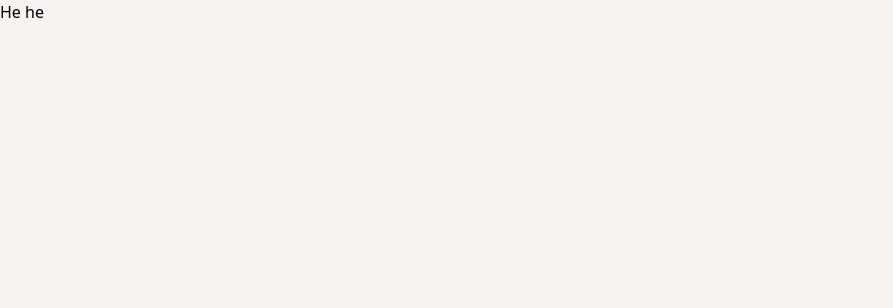
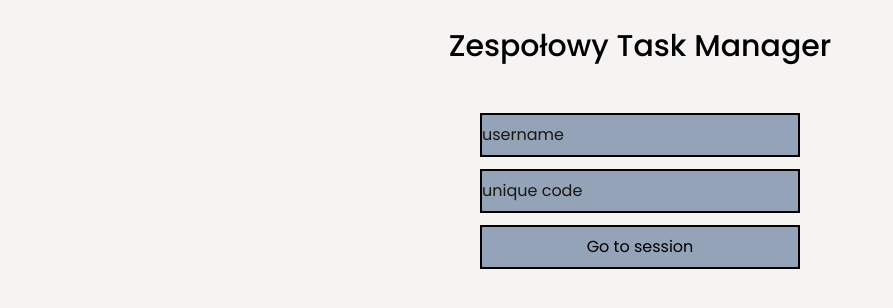
Before and after one commit to Tnovyloo/Internet-Technologies, a Next.js app in the folder fronteend/task-management-frontend/: page / in a window 1280 px wide. Shown: the top 308 px of the page, without its empty margins (0-893 px from the left). Built offline with nearby package versions, Linux system fonts and the light colour scheme.

Commit message:
Creating working prototype, now just in todo is fetch data

```diff
--- a/fronteend/task-management-frontend/src/pages/_document.js
+++ b/fronteend/task-management-frontend/src/pages/_document.js
@@ -3,7 +3,11 @@ import { Html, Head, Main, NextScript } from "next/document";
 export default function Document() {
   return (
     <Html lang="pl-PL">
-      <Head />
+      <Head>
+          <link rel="preconnect" href="https://fonts.googleapis.com"/>
+          <link rel="preconnect" href="https://fonts.gstatic.com" crossOrigin="true"/>
+          <link href="https://fonts.googleapis.com/css2?family=Poppins:ital,wght@0,100;0,200;0,300;0,400;0,500;0,600;0,700;0,800;0,900;1,100;1,200;1,300;1,400;1,500;1,600;1,700;1,800;1,900&display=swap" rel="stylesheet"></link>
+      </Head>
       <body className={``}>
         <Main />
         <NextScript />
--- a/fronteend/task-management-frontend/src/pages/index.js
+++ b/fronteend/task-management-frontend/src/pages/index.js
@@ -3,12 +3,46 @@ import localFont from "next/font/local";
 import Head from "next/head";
 import Card from "@/components/card";
 import Icon from "@/components/icon";
+import { useRouter } from 'next/router';
 
 export default function Home() {
+
+  const router = useRouter();
+
+
+  const handleRedirect = (e) => {
+    e.preventDefault(); // Prevent form from submitting the default way
+
+    const formData = new FormData(e.target);
+    const username = formData.get('username');
+    const sessionKey = formData.get('sessionKey');
+
+    if (username && sessionKey) {
+      // Redirect with query parameters
+      router.push({
+        pathname: '/tasks',
+        query: { username, sessionKey },
+      });
+    } else {
+      // Optionally handle cases where form validation fails
+      alert('All fields are required!');
+    }
+  };
+
+
   return (
     <div className="bg-neutralGray-300/50 min-h-[1200px]">
+      <div className="flex flex-col justify-center">
+        <div className="w-11/12 lg:w-6/12 mx-auto flex flex-col gap-3">
+          <p className={`pt-6 pb-8 text-[26px] md:text-[30px] text-black font-[500] text-center`}>Zespołowy Task Manager</p>
+          <form onSubmit={handleRedirect} className="w-full h-full flex flex-col gap-3 mx-auto">
+            <input type="text" className="w-1/2 py-2 mx-auto border-black border-2 bg-slate-400" required={true} placeholder="username" name="username"/>
+            <input type="text" className="w-1/2 py-2 mx-auto border-black border-2 bg-slate-400" required={true} placeholder="unique code" name="sessionKey"/>
+            <button type="submit" className="w-1/2 py-2 mx-auto border-black border-2 bg-slate-400">Go to session</button>
+          </form>
+        </div>
+      </div>
 
-      <div>He he</div>
     </div>
   );
 }
--- a/fronteend/task-management-frontend/src/pages/tasks/index.jsx
+++ b/fronteend/task-management-frontend/src/pages/tasks/index.jsx
@@ -3,8 +3,41 @@ import localFont from "next/font/local";
 import Head from "next/head";
 import Card from "@/components/card";
 import Icon from "@/components/icon";
+import { useEffect } from "react";
 
-export default function Home() {
+export const getServerSideProps = (async (context) => {
+  const { query } = context;
+  const { sessionKey } = query
+  console.log(sessionKey)
+
+  try {
+    const res = await fetch('http://backend:5000/tasks', { method: "GET", headers: {'x-session-key': sessionKey}})
+    const data = await res.json();
+    console.log(data)
+
+    return {
+      props: {
+        data, // Pass the fetched data to the component as a prop
+      },
+    };
+  } catch (error) {
+    console.log(error)
+    return {
+      props: {
+        error: "Error occured while trying to fetch data."
+      }
+    }
+  }
+
+})
+
+export default function Home({ data }) {
+
+  useEffect(() => {
+    console.log(data)
+  }, [])
+
+
   return (
     <div className="bg-neutralGray-300/50 min-h-[1200px]">
       <Head>
--- a/fronteend/task-management-frontend/src/styles/globals.css
+++ b/fronteend/task-management-frontend/src/styles/globals.css
@@ -1,6 +1,12 @@
 @tailwind base;
 @tailwind components;
 @tailwind utilities;
+
+@layer base {
+  html {
+      font-family: 'Poppins';
+  }
+}
 
 @keyframes fadeInUp {
     from {
```
Also changed, not shown: 1 other file (tests, documents, lock files or other folders).
